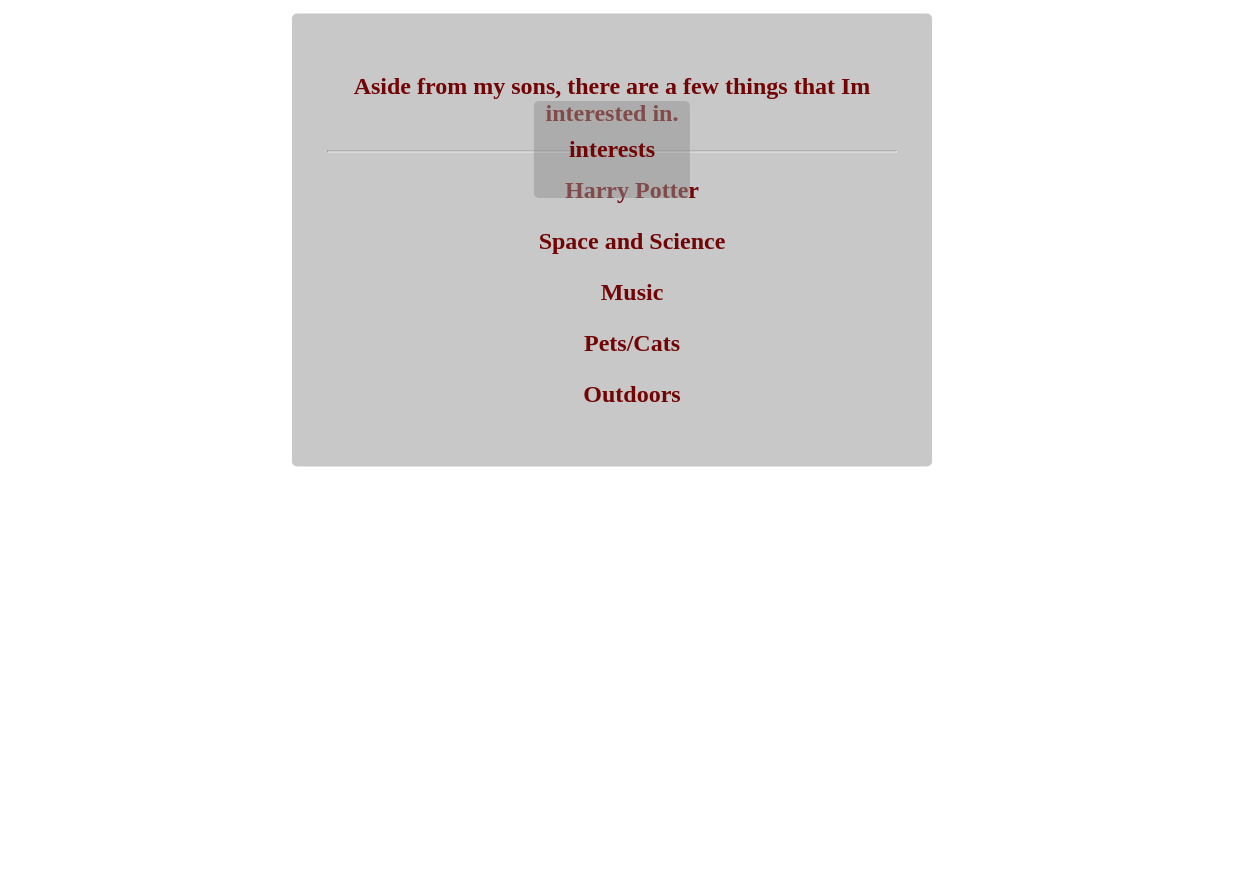
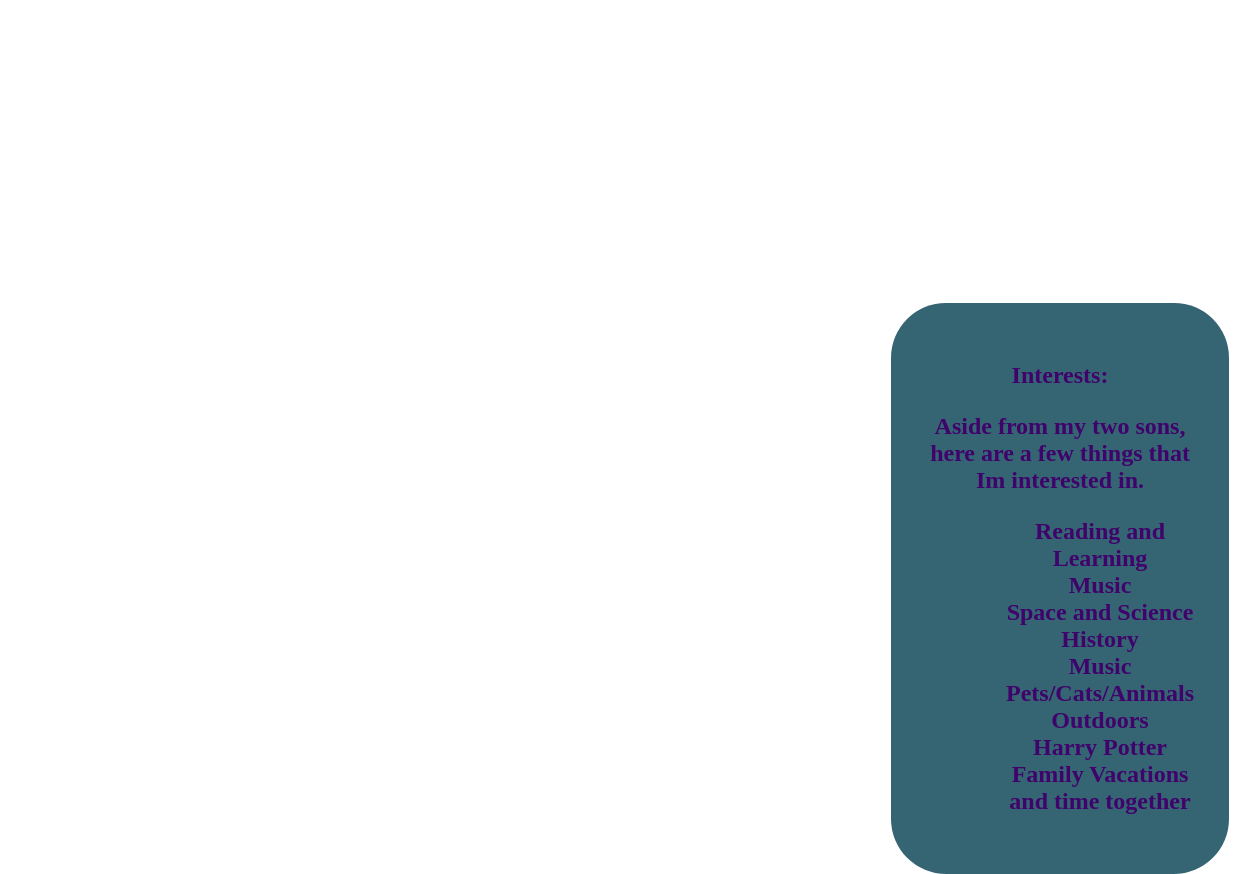
Before and after one commit to roxiyweston/roxiyweston.github.io, a plain HTML site: page interests.html in a window 1280 px wide. Shown: the full height of the page, 28-1280 px from the left. Before the commit the page ends 800 px from the top, so only its background shows below. Drawn offline with Linux system fonts and the light colour scheme.

Commit message:
almost to where i like the text.

```diff
--- a/interests.css
+++ b/interests.css
@@ -1,44 +1,53 @@
 .image-container {
     position: relative;                 /* Enables positioning for children */
-    width: 100%;                        /* Adjust width as needed */
-    max-width: 400px;                   /* Set a max width */
+    height: 100%;                        /* Adjust width as needed */
+    max-width: 400%;                   /* Set a max width */
 }
 
 /* Style the image */
 .background-image {
     width: 100%;                        /* Makes image fill the container */
     height: auto;                       /* Maintains aspect ratio */
+
 }
 
 /* Style the overlay text */
 .overlay-text {
     position: absolute;                 /* Positioning to overlay on image */
-    top: 55%;                           /* Centers text vertically */
+    top: 45%;                           /* Centers text vertically */
     left: 50%;                          /* Centers text horizontally */
     transform: translate(-50%, -50%);   /* Adjusts for perfect centering */
-    color: rgb(113, 4, 4);                       /* Text color */
+    color: rgb(64, 3, 108);                       /* Text color */
     font-size: 24px;                    /* Text size */
     font-weight: bold;                  /* Makes text bold */
     text-align: center;                 /* Centers text */
-    background-color: rgba(145, 145, 145, 0.5); /* Optional background for contrast */
+    background-color: rgb(53, 101, 115); /* Optional background for contrast */
     padding: 35px;                      /* Adds padding around text */
-    border-radius: 5px;                 /* Optional rounded corners */
+    border-radius: 15px;                 /* Optional rounded corners */
+}
+.image-container {
+ position: static;                 /* Enables positioning for children */
+ width: 100%;                        /* Adjust width as needed */
+ max-width: 100%;
 }
 .overlay-text {
-    position: absolute;
-    top:30%;
-    left: 50%;
-    transform: translate(-50%, -50%);
-    color:crimson
-    font-size: 24px;
-    font-weight: bold;
-    text-align:picture-in-picture;
-    background-color: rgba (146, 145, 145, 0.5)
+    position: absolute;                /* Positioning to overlay on image */
+    top: 45%;                           /* Centers text vertically */
+    left: 85%;                          /* Centers text horizontally */
+    transform: translate(-50%, -10%);   /* Adjusts for perfect centering */
+    color: rgb(64, 3, 108);                       /* Text color */
+    font-size: 24px;                    /* Text size */
+    font-weight: bold;                  /* Makes text bold */
+    text-align: picture-in-picture;                 /* Centers text */
+    background-color: rgba(53,101,115); /* Optional background for contrast */
+    /* padding: 15px;                      /* Adds padding around text */
+    border-radius: 55px;                 Optional rounded corners */
 }
-.navBtn {
+
+/* .navBtn {
     color:aliceblue;
-    font-family:'Trebuchet MS', 'Lucida Sans Unicode', 'Lucida Grande', 'Lucida Sans', Arial, sans-serif
+    font-family:Trebuchet MS;
     font-size: larger;
     font-weight:bold;
 
-}
+}  */
--- a/interests.html
+++ b/interests.html
@@ -4,22 +4,40 @@
     <meta charset="UTF-8"/>
     <meta name="viewport" content="width=device-width, initial-scale=1.0"/>
     <title>Interests</title>
-    <img src="hogwarts.jpg.PNG"/>
     <link rel="stylesheet" href="interests.css"/>
+
 </head>
 
 <body>
-    <!-- <p>I'm hosted with GitHub Pages</p> -->
-    <div class="overlay-text"><Interests>
-    <p> Aside from my sons, there are a few things that Im interested in.
-</p>
-<hr>
-    <dl>
-        <dd>Harry Potter</dd>
-        <ol>Space and Science</ol>
-        <ol>Music</ol>
-        <ol>Pets/Cats</ol>
-        <ol>Outdoors</ol>
-    </dl>
-<div class="overlay-text">interests</div>
-  </body>
+        <class= image-container>
+    <img src= "backgroundmtn.webp" class= "background image"/>
+
+
+    <div class= overlay-text>
+
+        <p>Interests:</p>
+
+    Aside from my two sons,
+    here are a few things that Im interested in.</p>
+<ol>
+    <ol>Reading and Learning</ol>
+    <ol>Music</ol>
+    <ol>Space and Science</ol>
+    <ol>History</ol>
+    <ol>Music</ol>
+    <ol>Pets/Cats/Animals</ol>
+    <ol>Outdoors</ol>
+    <ol>Harry Potter</ol>
+    <ol>Family Vacations and time together</ol>
+</ol>
+</div>
+<!-- <div class="overlay-text">
+
+
+
+</div>
+<br>
+ -->
+
+</body>
+<!-- <a href="www.linkedin.com/in/roxanne-robinson3" class="LinkedIn"/> -->
```
Also changed, not shown: ashwinder.jpg (added).
